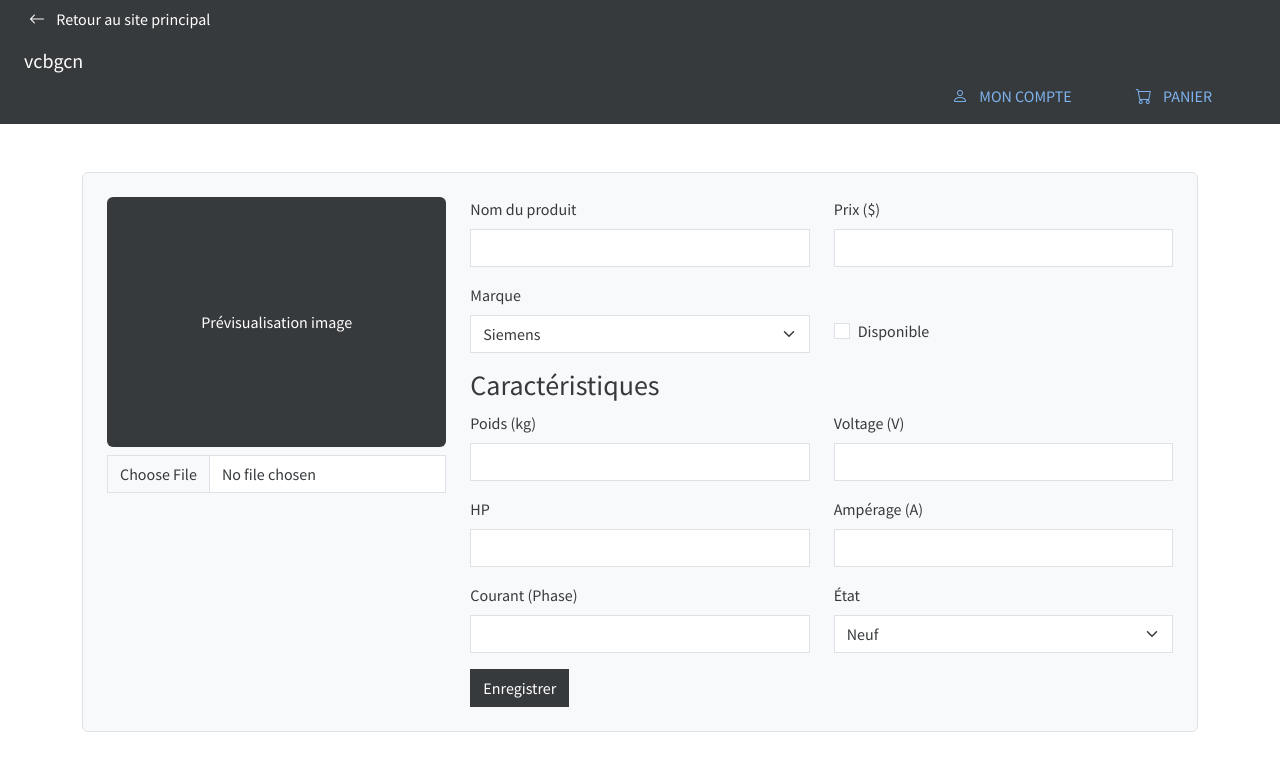
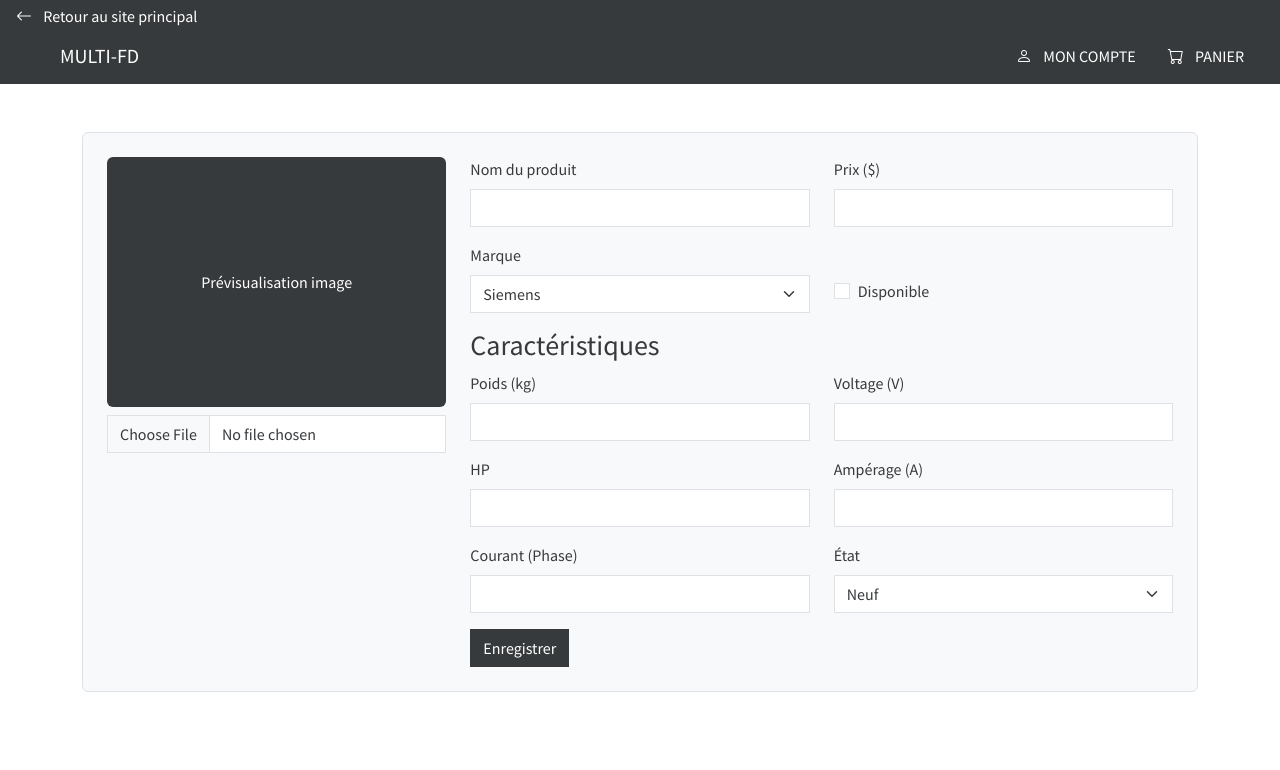
Before and after one commit to Projet-Developpement-application/equipe3-multifd-frontend, a React (Vite) app: page /AjouterProduit in a window 1280 px wide. Shown: the top 770 px of the page. Built offline with nearby package versions, Linux system fonts and the light colour scheme.

Commit message:
Ajustement style barre navigation

```diff
--- a/src/components/navbar/Navbar.jsx
+++ b/src/components/navbar/Navbar.jsx
@@ -1,35 +1,38 @@
-
 import RetourSiteBar from "./RetourSiteBar.jsx";
 import {Link, Outlet} from "react-router-dom";
-
 
 export default function Navbar() {
     return (
         <>
             <RetourSiteBar/>
             <nav className="navbar w-100 z-1 navbar-expand-lg text-white bg-dark" data-bs-theme="dark">
-            <div className="container-fluid d-flex flex-column align-items-start position-relative">
-                <div className="container-fluid ">
-                    <Link className="navbar-brand navbar-logo " to={"/"}>
-                      vcbgcn
+                <div className="container-fluid d-flex justify-content-between align-items-start">
+                    {/* Logo */}
+                    <Link className="navbar-brand navbar-logo ps-5" to={"/"}>
+                        MULTI-FD
                     </Link>
-                </div>
 
-                <div className="collapse navbar-collapse w-100" id="navbarNav">
-                    <ul className="navbar-nav align-items-center ms-auto">
-                        <li className="nav-item me-5">
-                            <button className="nav-link btn btn-navbar left pb-0 mb-2 text-uppercase">
-                                <Link to="/compte" className="text-decoration-none">  <i className="bi bi-person me-2"></i> Mon Compte </Link>
+                    {/* Liens */}
+                    <div className="collapse navbar-collapse" id="navbarNav">
+                        <ul className="navbar-nav ms-auto">
+                            <li className="nav-item me-3">
+                                <button className="nav-link btn btn-navbar  text-uppercase">
+                                    <Link to="/compte" className="text-decoration-none text-white">
+                                        <i className="bi bi-person me-2"></i> Mon Compte
+                                    </Link>
                                 </button>
                             </li>
-                        <li className="nav-item me-5">
+                            <li className="nav-item me-3">
                                 <button className="nav-link btn btn-navbar left pb-0 mb-2 text-uppercase">
-                                <Link to="/panier" className="text-decoration-none">  <i className="bi bi-cart me-2"></i> Panier </Link>
+                                    <Link to="/panier" className="text-decoration-none text-white">
+                                        <i className="bi bi-cart me-2"></i> Panier
+                                    </Link>
                                 </button>
                             </li>
                         </ul>
                     </div>
 
+                    {/* Toggler pour mobile */}
                     <button className="navbar-toggler" type="button" data-bs-toggle="collapse" data-bs-target="#navbarNav"
                             aria-controls="navbarNav" aria-expanded="false" aria-label="Toggle navigation">
                         <span className="navbar-toggler-icon"></span>
@@ -37,7 +40,6 @@ export default function Navbar() {
                 </div>
             </nav>
             <Outlet />
-
         </>
     );
 }
--- a/src/components/navbar/RetourSiteBar.jsx
+++ b/src/components/navbar/RetourSiteBar.jsx
@@ -1,12 +1,11 @@
 export default function RetourSiteBar() {
     return (
         <>
-            <div className="d-flex justify-content-between align-items-center bg-dark">
-                <button className="btn align-items-center ms-3 text-white" >
+            <div className="d-flex justify-content-between align-items-start bg-dark ps-3 pt-1">
                     <a href="https://www.multifd.com/boutique/" className="text-decoration-none text-white">
                         <i className="bi bi-arrow-left me-2"></i> Retour au site principal
-                    </a>
-                </button>
+
+                </a>
             </div>
         </>
     );
```
Lines whose indentation alone changed are shown as unchanged.
